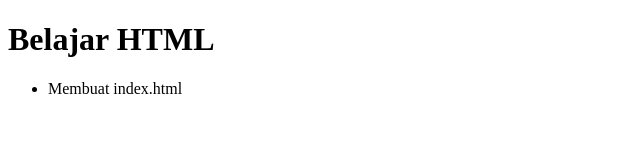
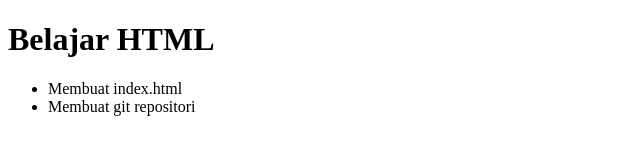
Before and after one commit to pplg-smk2pkl/pplg-smk2pkl.github.io, a plain HTML site: page index.html in a window 1280 px wide. Shown: the whole page, without its empty margins (0-640 px from the left). Drawn offline with Linux system fonts and the light colour scheme.

Commit message:
Menambahkan list git repository

```diff
--- a/index.html
+++ b/index.html
@@ -10,6 +10,7 @@
 
     <ul>
       <li>Membuat index.html</li>
+      <li>Membuat git repositori</li>
     </ul>
   </body>
 </html>
```
